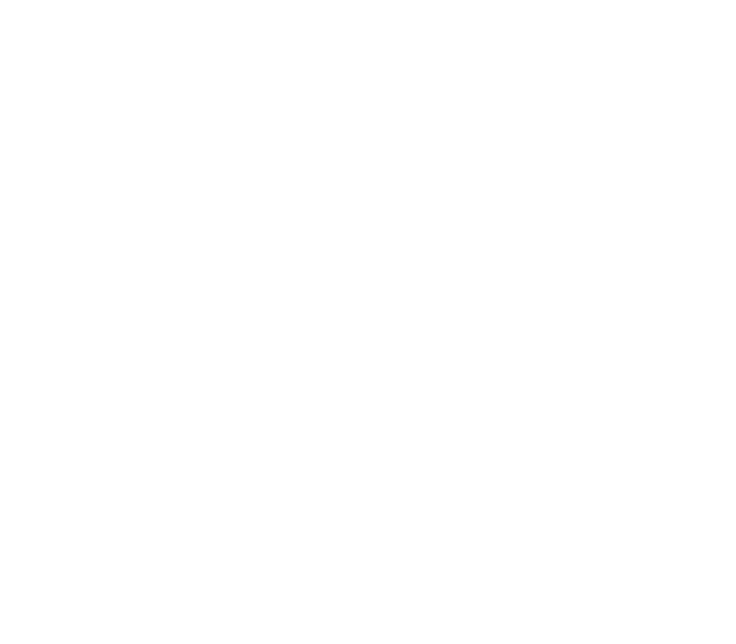
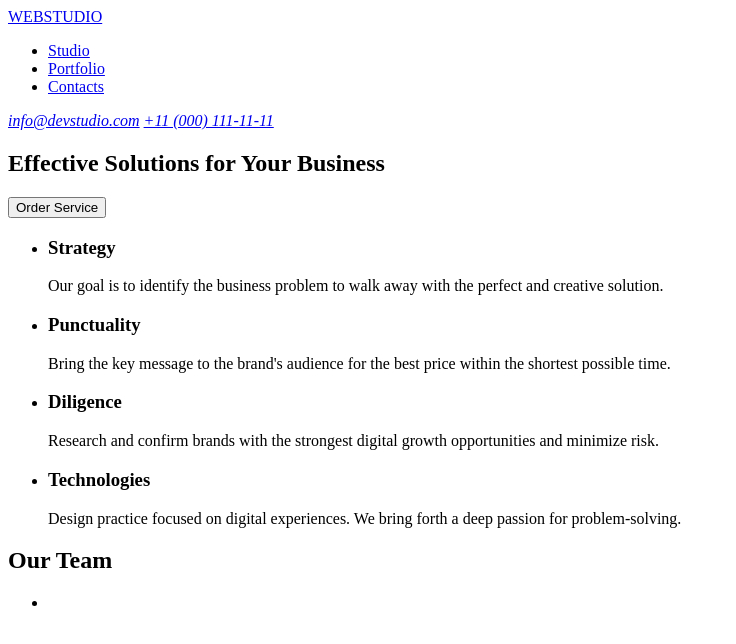
Before and after one commit to Viikitoria/goit-markup-hw-01, a plain HTML site: page index.html in a window 1280 px wide. Shown: the whole page, without its empty margins (0-736 px from the left). Drawn offline with Linux system fonts and the light colour scheme.

Commit message:
refactor: rename first image and correct links

```diff
--- a/index.html
+++ b/index.html
@@ -5,5 +5,65 @@
     <meta name="viewport" content="width=device-width, initial-scale=1.0" />
     <title>Document</title>
   </head>
-  <body></body>
+  <body>
+    <header>
+      <a href="./index.html">WEBSTUDIO</a>
+      <nav>
+        <ul>
+          <li><a href="#">Studio</a></li>
+          <li><a href="#">Portfolio</a></li>
+          <li><a href="#">Contacts</a></li>
+        </ul>
+      </nav>
+      <address>
+        <a href="mailto:info@devstudio.com">info@devstudio.com</a>
+        <a href="tel:+110001111111">+11 (000) 111-11-11</a>
+      </address>
+    </header>
+    <main>
+      <section>
+        <h1>Effective Solutions for Your Business</h1>
+        <button type="button">Order Service</button>
+      </section>
+      <section>
+        <ul>
+          <li>
+            <h3>Strategy</h3>
+            <p>
+              Our goal is to identify the business problem to walk away with the
+              perfect and creative solution.
+            </p>
+          </li>
+          <li>
+            <h3>Punctuality</h3>
+            <p>
+              Bring the key message to the brand's audience for the best price
+              within the shortest possible time.
+            </p>
+          </li>
+          <li>
+            <h3>Diligence</h3>
+            <p>
+              Research and confirm brands with the strongest digital growth
+              opportunities and minimize risk.
+            </p>
+          </li>
+          <li>
+            <h3>Technologies</h3>
+            <p>
+              Design practice focused on digital experiences. We bring forth a
+              deep passion for problem-solving.
+            </p>
+          </li>
+        </ul>
+      </section>
+      <section>
+        <h2>Our Team</h2>
+        <ul>
+          <li><img src=""</li>
+        </ul>
+      </section>
+    </main>
+    <footer></footer>
+  </body>
 </html>
```
Also changed, not shown: images/mark-guerrero.jpg.jpg (added), 1 other file.
